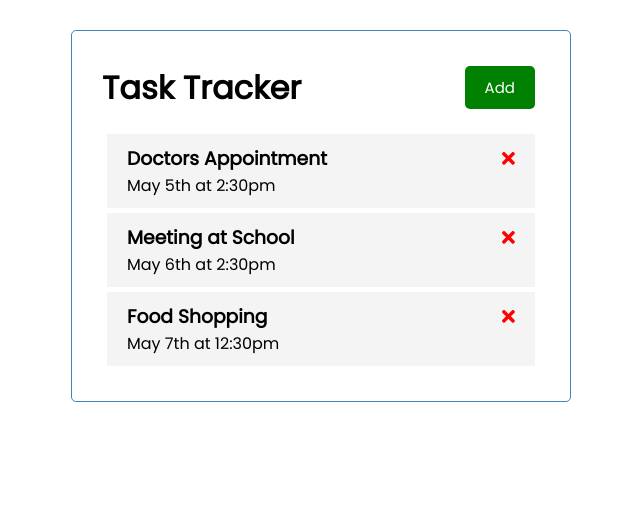
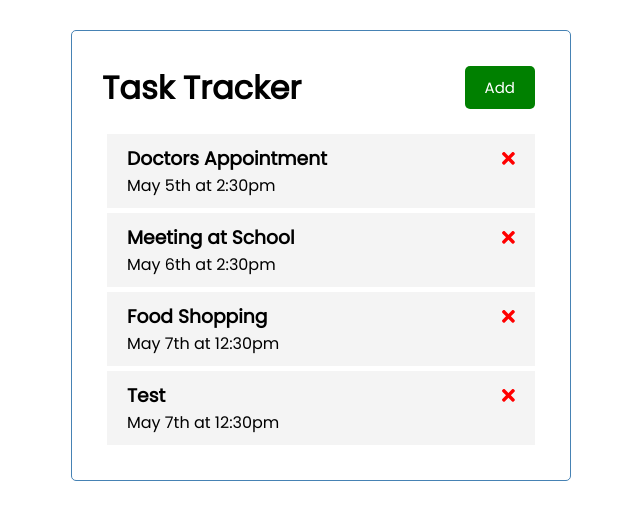
Before and after one commit to DaniBencz/Task-Tracker, an Angular app: page / in a window 1280 px wide. Shown: the top 520 px of the page, without its empty margins (319-959 px from the left). Built offline with nearby package versions, Linux system fonts and the light colour scheme; data requests are answered from the project's data file.

Commit message:
prepare delete item

```diff
--- a/db.json
+++ b/db.json
@@ -17,6 +17,12 @@
       "text": "Food Shopping",
       "day": "May 7th at 12:30pm",
       "reminder": false
+    },
+    {
+      "id": 4,
+      "text": "Test",
+      "day": "May 7th at 12:30pm",
+      "reminder": false
     }
   ]
 }
--- a/src/app/components/task-item/task-item.component.ts
+++ b/src/app/components/task-item/task-item.component.ts
@@ -1,4 +1,4 @@
-import { Component, OnInit, Input } from '@angular/core';
+import { Component, OnInit, Input, Output, EventEmitter } from '@angular/core';
 import { Task } from 'src/app/Task';
 import { faTimes } from '@fortawesome/free-solid-svg-icons';
 
@@ -10,12 +10,13 @@ import { faTimes } from '@fortawesome/free-solid-svg-icons';
 export class TaskItemComponent implements OnInit {
   @Input() task!: Task;
   faTimes = faTimes;
+  @Output() onDeleteTask: EventEmitter<Task> = new EventEmitter();
 
   constructor() { }
 
   ngOnInit(): void { }
 
   onDelete(task: Task): void {
-    console.log(task);
+    this.onDeleteTask.emit(task);
   }
 }
--- a/src/app/components/tasks/tasks.component.html
+++ b/src/app/components/tasks/tasks.component.html
@@ -1 +1,5 @@
-<app-task-item *ngFor="let task of tasks" [task]="task"></app-task-item>
+<app-task-item
+  *ngFor="let task of tasks"
+  [task]="task"
+  (onDeleteTask)="deleteTask(task)"
+></app-task-item>
--- a/src/app/components/tasks/tasks.component.ts
+++ b/src/app/components/tasks/tasks.component.ts
@@ -19,4 +19,8 @@ export class TasksComponent implements OnInit {
       // subscribing to the observable
       .subscribe(tasks => this.tasks = tasks);
   }
+
+  deleteTask(task: Task) {
+    this.taskService.deleteTask(task);
+  }
 }
--- a/src/app/services/task.service.ts
+++ b/src/app/services/task.service.ts
@@ -20,4 +20,8 @@ export class TaskService {
     // HttpClientModule also needs to be added to imports in app.module!
     return this.http.get<Task[]>(this.apiUrl);
   }
+
+  deleteTask(task: Task) {
+    console.log(task);
+  }
 }
```
